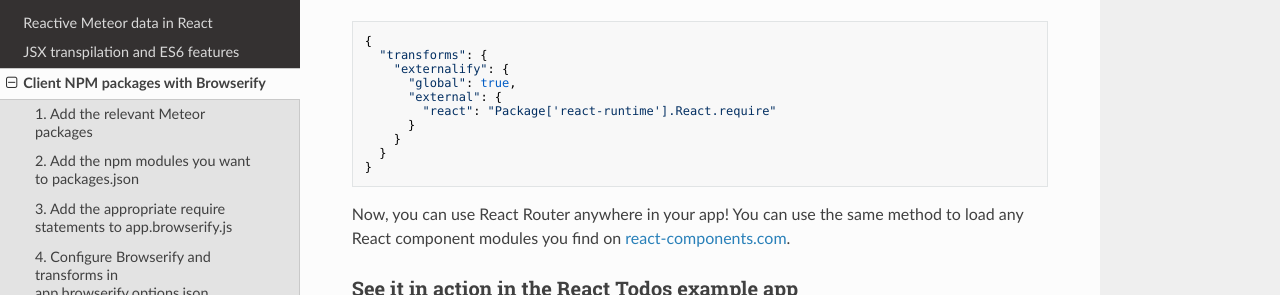
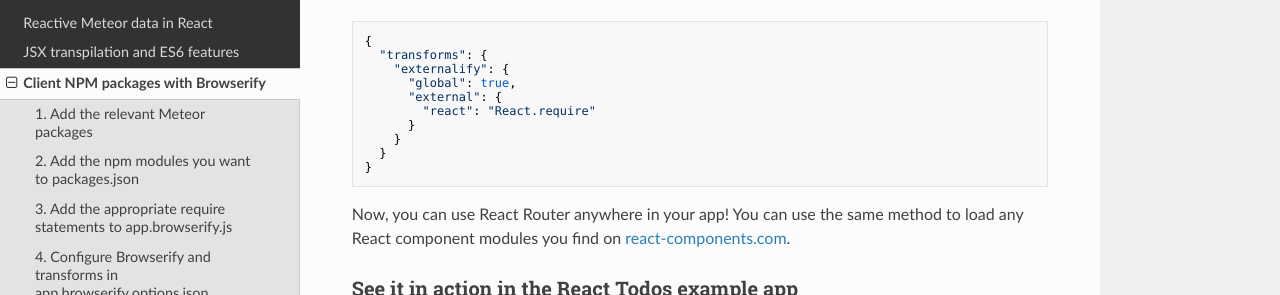
Before and after one commit to meteor/react-packages, an MkDocs documentation site: the page built from docs/client-npm.md, in a window 1280 px wide and 900 px high, scrolled down 1205 px. Shown: the part 156-451 px from the top of the window. Built offline with MkDocs 1.6.1, drawn with Linux system fonts in a browser that asks for light colours; nearby versions of some CDN libraries; old or Windows-style settings are respelled for this version of MkDocs.

Commit message:
Put back old docs

```diff
--- a/docs/client-npm.md
+++ b/docs/client-npm.md
@@ -47,7 +47,7 @@ Browserify supports numerous transforms, which let you change the way NPM packag
     "externalify": {
       "global": true,
       "external": {
-        "react": "Package['react-runtime'].React.require"
+        "react": "React.require"
       }
     }
   }
```
